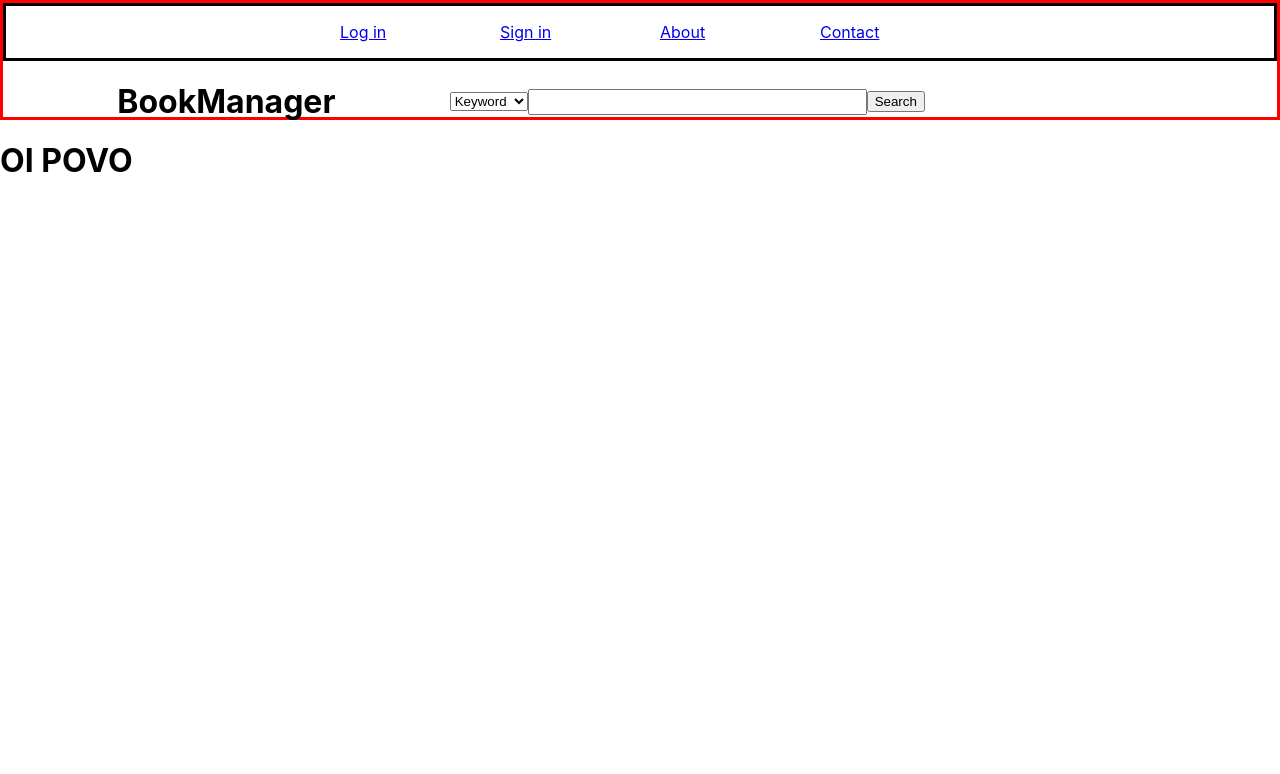
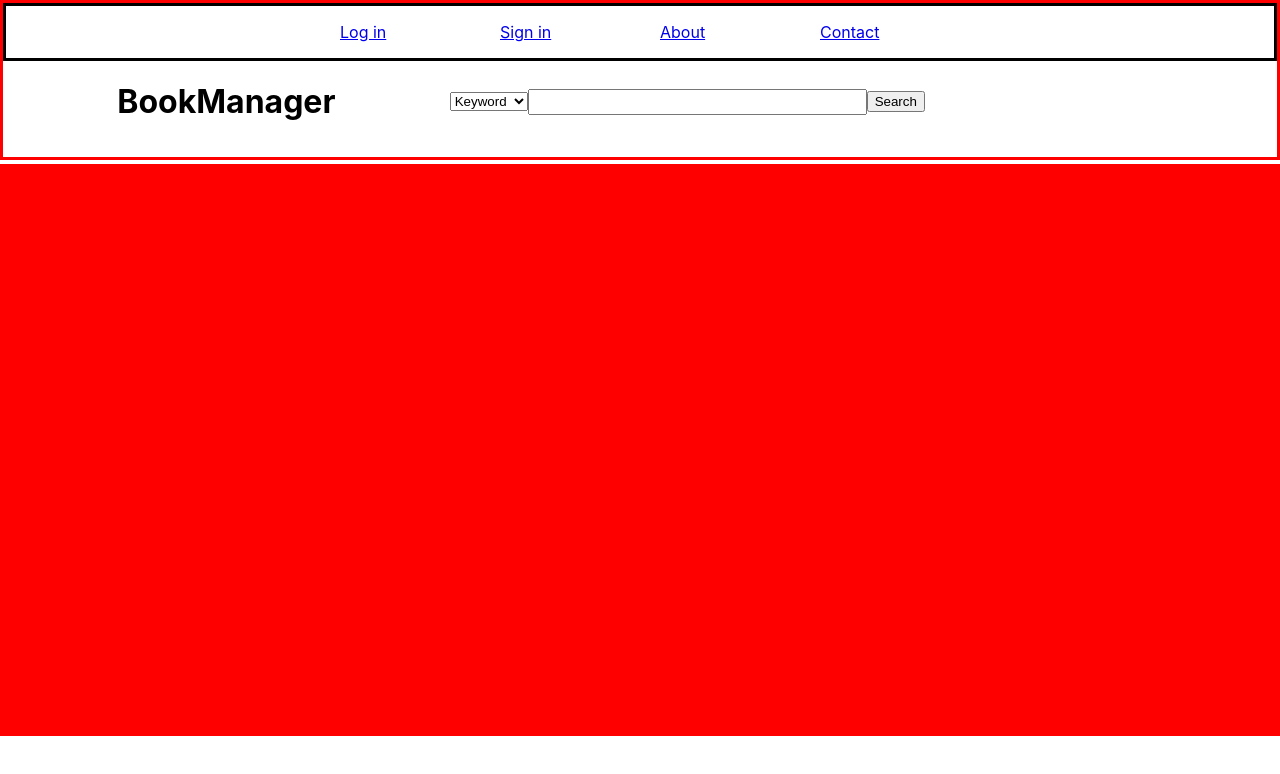
Before and after one commit to GustavoV00/BookFinder, a React (Create React App) app: page / in a window 1280 px wide. Shown: the top 774 px of the page. Built offline with nearby package versions, Linux system fonts and the light colour scheme.

Commit message:
Axios and book interface in main page

```diff
--- a/package.json
+++ b/package.json
@@ -6,6 +6,7 @@
     "@testing-library/jest-dom": "^5.16.1",
     "@testing-library/react": "^12.1.2",
     "@testing-library/user-event": "^13.5.0",
+    "axios": "^0.24.0",
     "react": "^17.0.2",
     "react-dom": "^17.0.2",
     "react-router": "^6.2.1",
--- a/src/App.css
+++ b/src/App.css
@@ -2,5 +2,5 @@
   display: grid;
   height: 100vh;
   width: 100%;
-  grid-template-rows: 15vh;
+  grid-template-rows: 10em;
 }
--- a/src/components/Books/Books.js
+++ b/src/components/Books/Books.js
@@ -1,14 +1,18 @@
-import React, { Fragment } from "react";
+import React, { useContext } from "react";
 
-// import { Container } from './styles';
+import { BookContext } from "../../store/Books/BooksProvider";
+import classes from "./Books.module.css";
 
-function Books(props) {
+function Books() {
+  const [books, setBooks] = useContext(BookContext);
   return (
-    <Fragment>
-      {props.books.map((book) => (
-        <span key={book.id}>{book.name}</span>
+    <div className={classes.card}>
+      {books.map((book) => (
+        <div className={classes.book} key={book.id}>
+          {book.title}
+        </div>
       ))}
-    </Fragment>
+    </div>
   );
 }
 
--- /dev/null
+++ b/src/components/Books/Books.module.css
@@ -0,0 +1,15 @@
+.card {
+  background-color: aqua;
+  border: 2px solid white;
+  display: flex;
+  flex-wrap: wrap;
+  justify-content: space-around;
+}
+
+.book {
+  background-color: black;
+  color: white;
+  border: 2px solid orange;
+  width: 25%;
+  height: 150px;
+}
--- a/src/components/Form/Form.js
+++ b/src/components/Form/Form.js
@@ -1,28 +1,45 @@
 import React, { useContext } from "react";
+import axios from "axios";
 
 import { BookContext } from "../../store/Books/BooksProvider";
-
 const DUMMY_DATABASE = [
   {
     id: 1,
-    name: "test",
-  },
-  {
-    id: 2,
-    name: "test2",
-  },
-  {
-    id: 3,
-    name: "test3",
+    volumeInfo: {
+      title: "test",
+    },
   },
 ];
 
 const Form = (_) => {
-  const [book, setBooks] = useContext(BookContext);
+  const [books, setBooks] = useContext(BookContext);
+
+  const getRequestHandler = async (inputValue) => {
+    const result = await axios.get(
+      `https://www.googleapis.com/books/v1/volumes?q=${inputValue}`
+    );
+    const { data } = result;
+    const { items } = data;
+    return items;
+  };
+
   function submitHandler(event) {
     event.preventDefault();
-    setBooks(DUMMY_DATABASE);
-    console.log(book);
+    let test = [];
+    const inputValue = event.target.input.value;
+    if (inputValue) {
+      const result = getRequestHandler(inputValue);
+
+      result.then((items) => {
+        items.forEach((item) => {
+          test.push({
+            id: item.id,
+            title: item.volumeInfo.title,
+          });
+        });
+        setBooks(test);
+      });
+    }
   }
 
   return (
@@ -34,7 +51,7 @@ const Form = (_) => {
         <option value="Publisher">Publisher</option>
         <option value="URL">URL</option>
       </select>
-      <input type="text" />
+      <input type="text" name="input" />
       <button>Search</button>
     </form>
   );
--- /dev/null
+++ b/src/components/Main/Main.css
@@ -0,0 +1,4 @@
+main {
+  background-color: red;
+  height: 90%;
+}
--- a/src/components/Main/Main.js
+++ b/src/components/Main/Main.js
@@ -1,15 +1,12 @@
 import React, { useContext } from "react";
 
-import { BookContext } from "../../store/Books/BooksProvider";
-
 import Books from "../Books/Books";
+import "./Main.css";
 
 const Main = (_) => {
-  const [books, setBooks] = useContext(BookContext);
   return (
     <main>
-      <h1>OI POVO</h1>
-      <Books books={books} />
+      <Books />
     </main>
   );
 };
```
Also changed, not shown: 1 other file (tests, documents, lock files or other folders).
